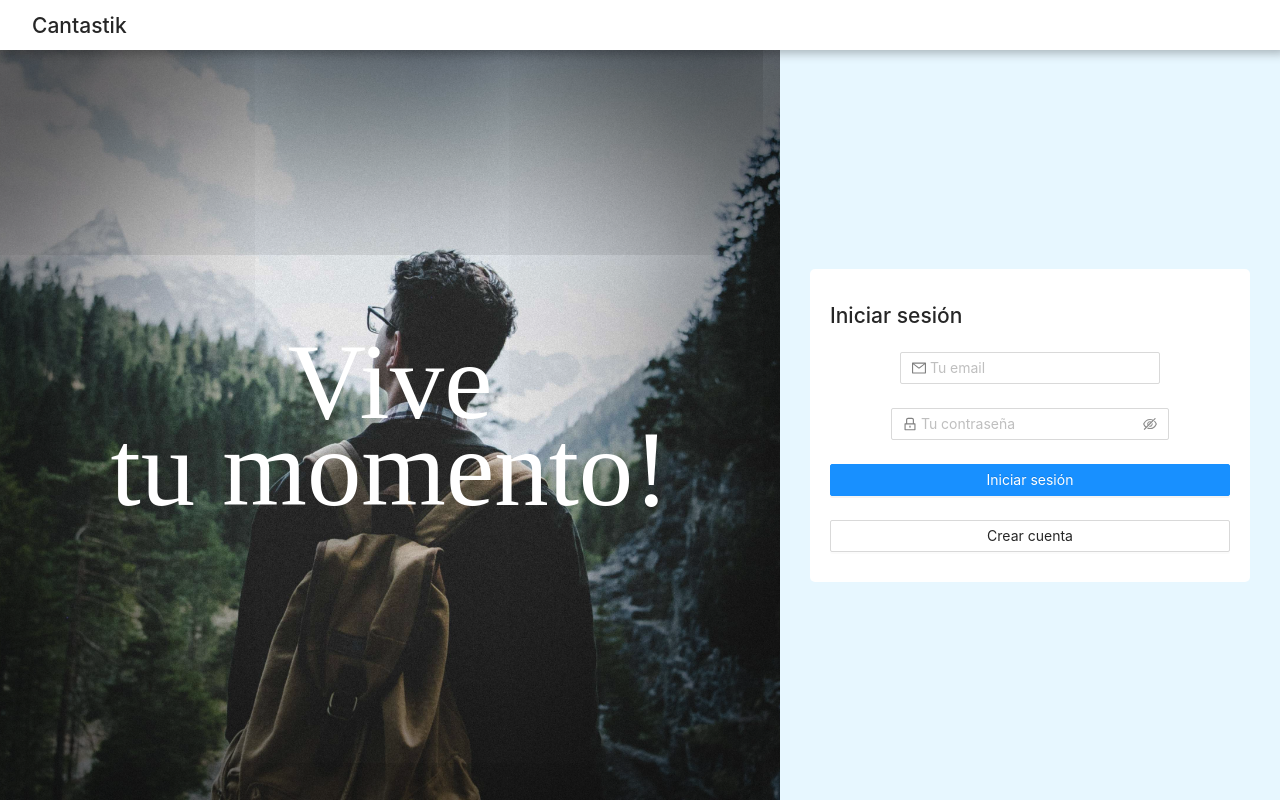
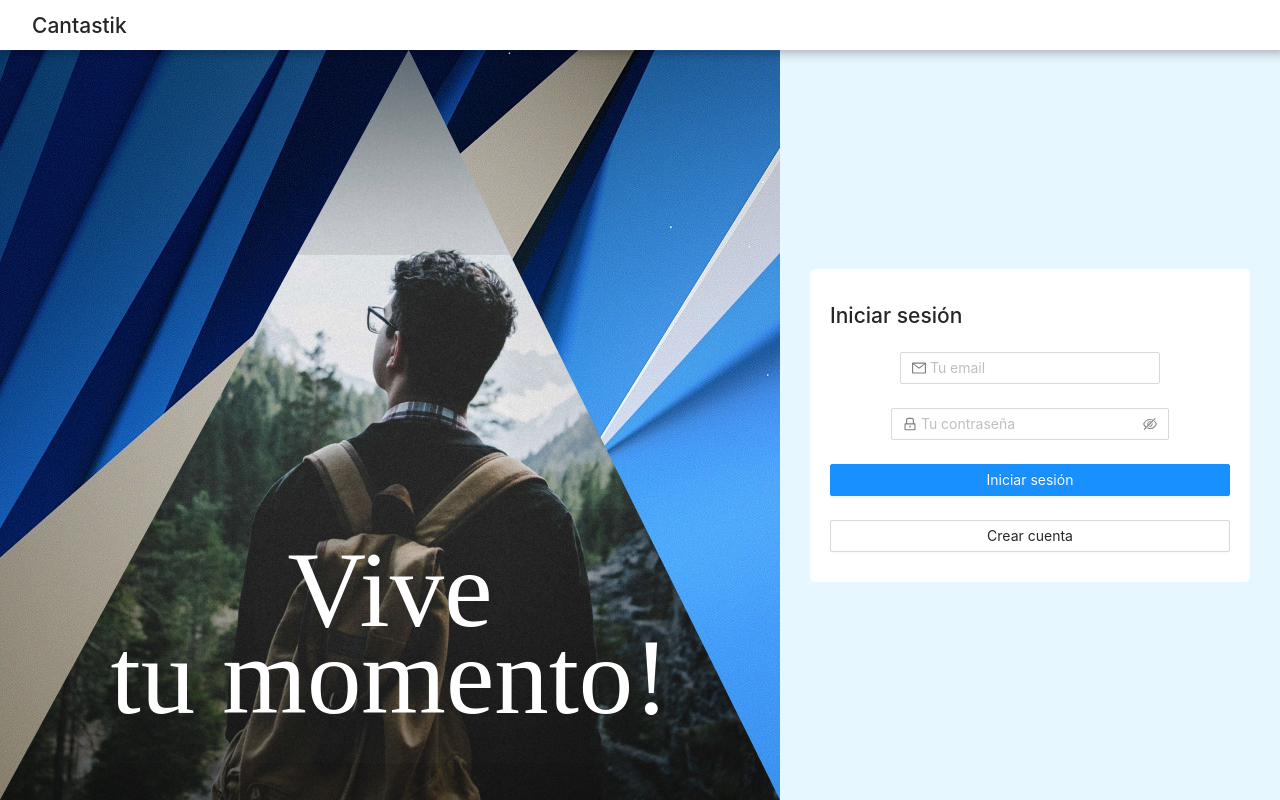
Before and after one commit to MrSetOne/cantastik-frontend, a React (Create React App) app: page / in a window 1280 px wide. Built offline with nearby package versions, Linux system fonts and the light colour scheme; no server answers; a web font is replaced by a local one.

Commit message:
logpage update

```diff
--- a/src/components/LogPage/LogPage.scss
+++ b/src/components/LogPage/LogPage.scss
@@ -2,6 +2,7 @@
     background-color: black;
     min-height: calc(100vh - 5rem);
     display: flex;
+    background-image: url('../../assets/logBackground.jpg');
     .LogPage__Image {
         flex: 1;
         background-image: url('../../assets/logImage.jpg');
@@ -9,10 +10,11 @@
         background-size: cover;
         display: flex;
         flex-direction: column;
-        justify-content: center;
+        justify-content: flex-end;
         align-items: center;
-        padding: 3rem;
+        padding: 8rem;
         box-shadow: inset 0px 0px 250px 42px #000000;
+        clip-path: polygon(52.4% 0%, 100% 100%, 0% 100%);
         h2 {
             font-family: 'Splash', cursive;
             color: white;
```
Also changed, not shown: src/assets/logBackground.jpg (added).
